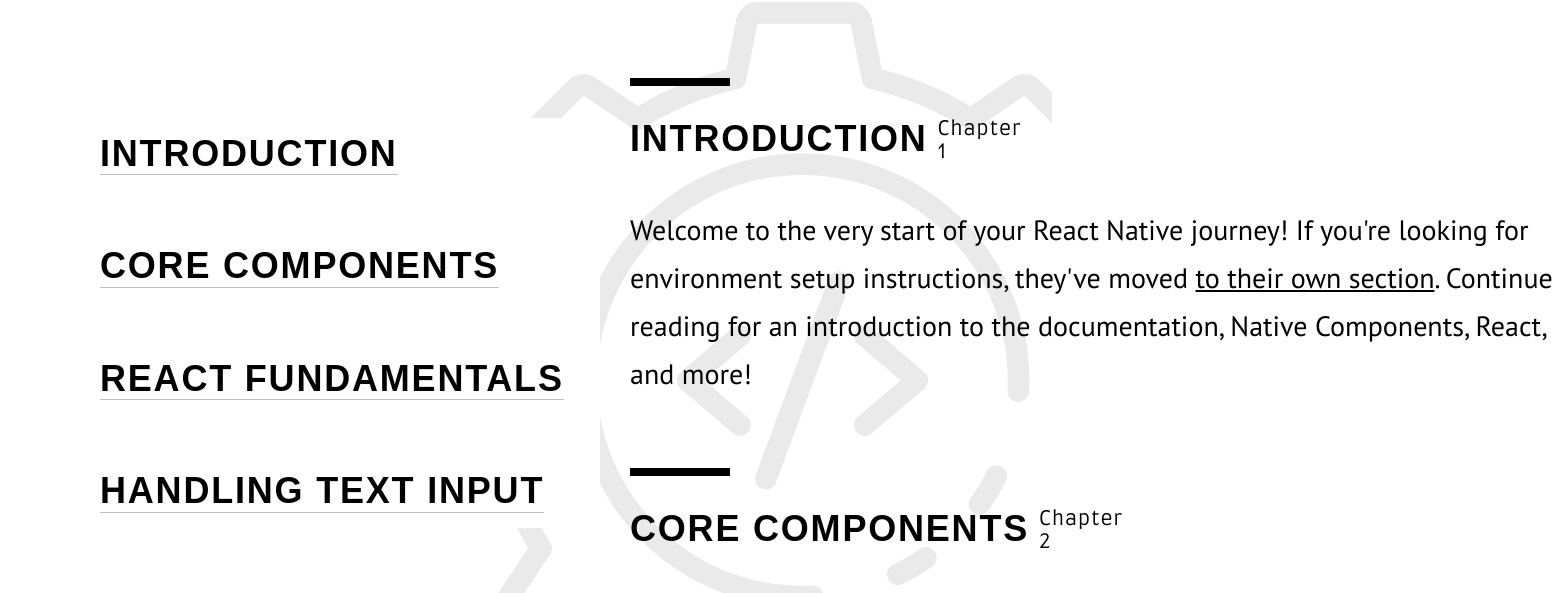
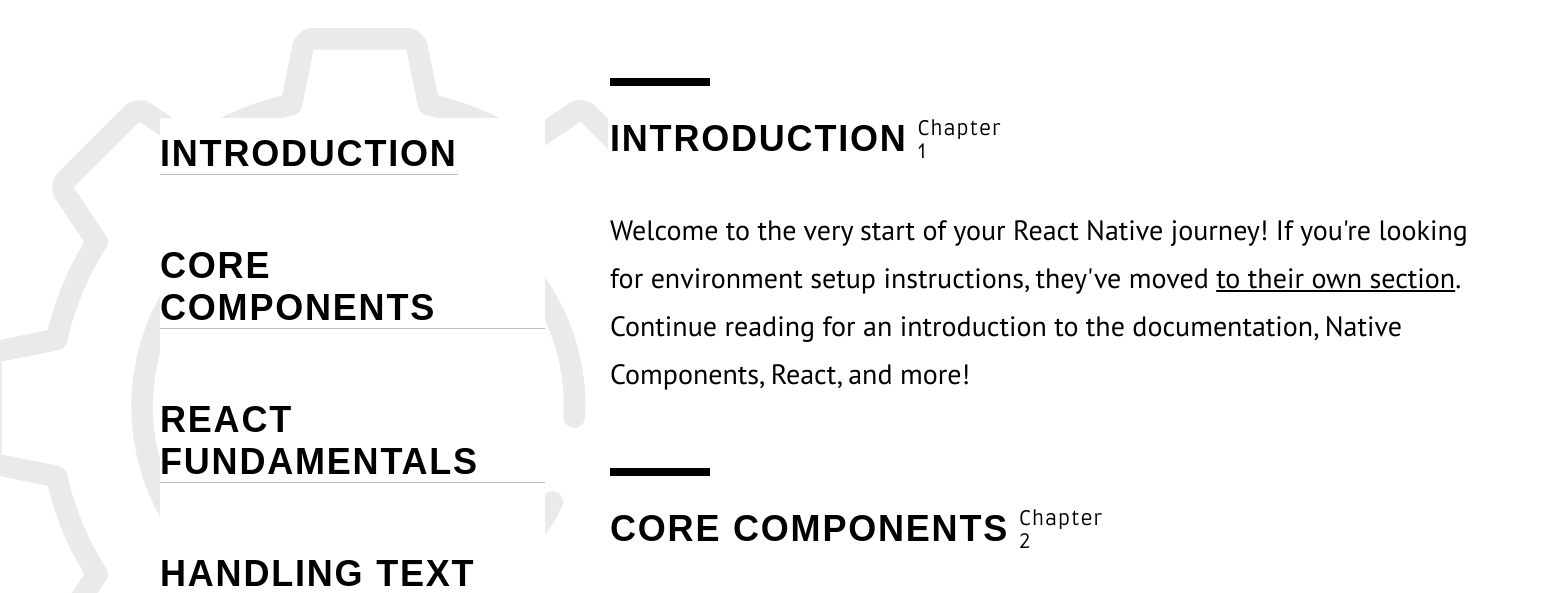
Before and after one commit to Ann031216/hw_13, a plain HTML site: page index.html in a window 1280 px wide. Shown: the part 102-695 px from the top of the page, 1566 px wide, since content can reach past the window. Drawn offline with Linux system fonts and the light colour scheme; files whose address does not match are found by name; a web font is replaced by a local one.

Commit message:
change style.css

```diff
--- a/css/style.css
+++ b/css/style.css
@@ -38,7 +38,7 @@ body {
     align-items: center;
 }
 .wrapper {
-    width: 1250px;
+    width: 1200px;
     margin-top: 70px;
     margin-left: 100px;
     position: absolute;
@@ -56,9 +56,10 @@ body {
     padding-bottom: 90px;
 }
 .sidebar {
-    left: 0px;
+    width: 385px;
+    left: 60px;
     top: 0px;
-    width: 40%;
+    /*width: 40%;*/
     gap: 70px;
     background-color: #FFFF;
     color: #000000;
@@ -68,12 +69,6 @@ body {
     padding: 15px 0;
     position: absolute;
     margin-top: 150px;
-
-    overflow: auto;
- /* position: -webkit-sticky;
-  position: sticky;
-  top: 5%;*/
-
 }
 .sidebar .title::before {
     display: none;
@@ -99,11 +94,11 @@ a:active {
 }
 .background_picture {
     position: fixed;
-    top: 13%;
-    right: 20%;
+    top: 130px;
+    right: 700px;
     width: 600px;
     height: 100vh;
-    object-fit: cover;
+    /*object-fit: contain;*/
     z-index: -1
 }
 .text_container {
```
